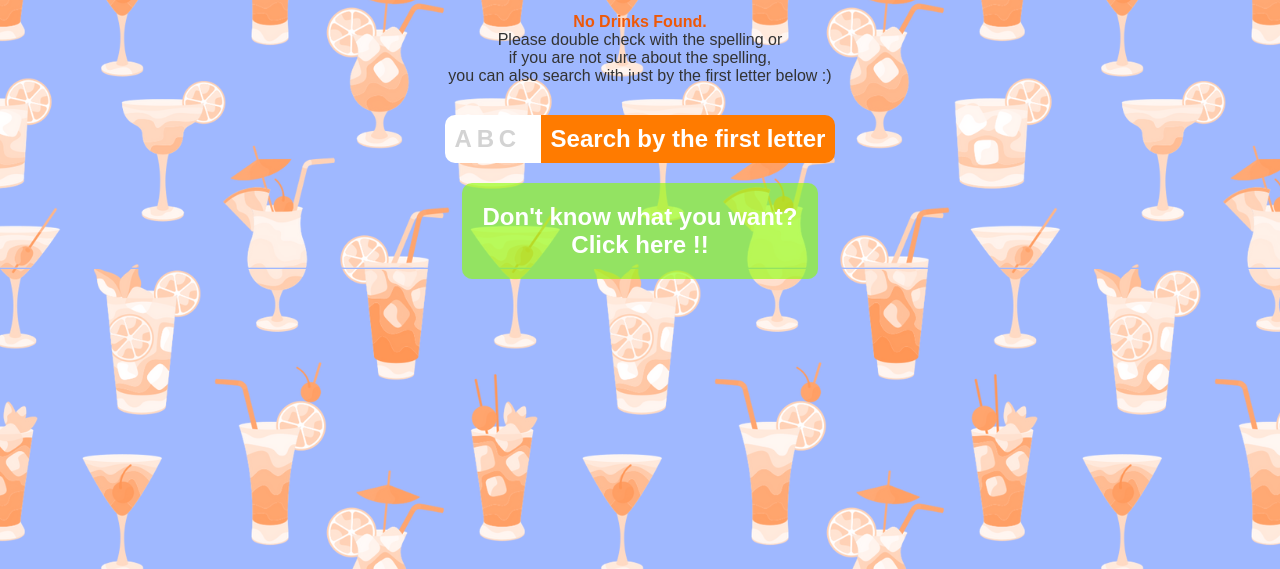
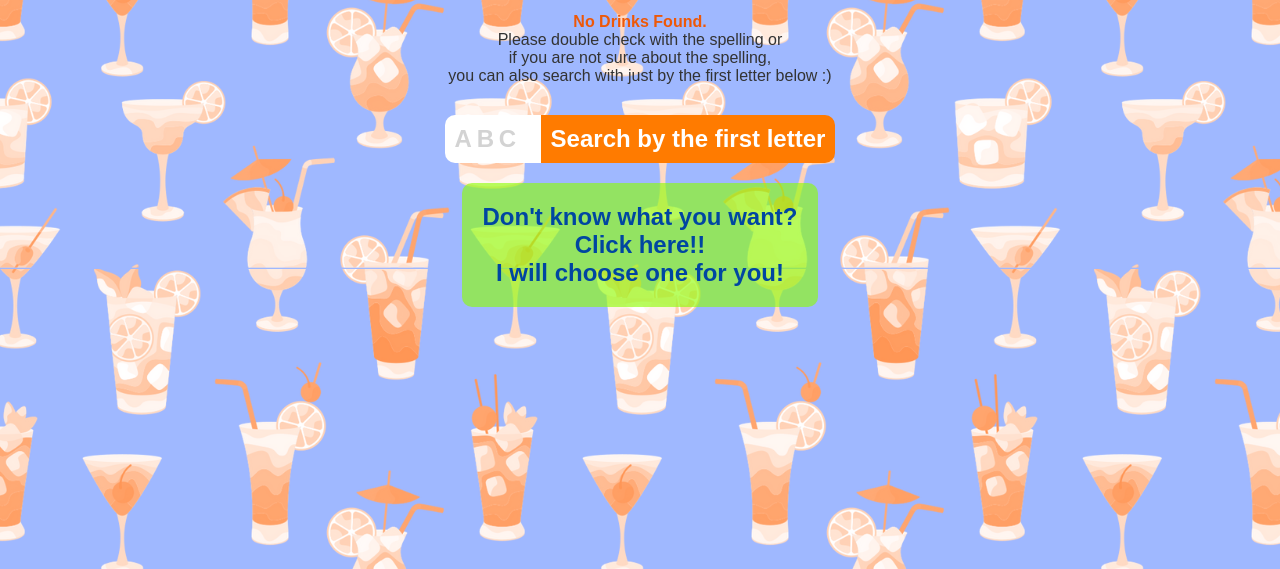
Before and after one commit to Lala0419/Fresh-Drink, a plain HTML site: page index.html in a window 1280 px wide. Shown: the part 231-800 px from the top of the page. Drawn offline with nearby package versions, Linux system fonts and the light colour scheme; no server answers.

Commit message:
changed colour on the random button

```diff
--- a/css/style.css
+++ b/css/style.css
@@ -87,7 +87,8 @@ header div.logo-search .random{
     font-size: 1.5rem;
     justify-content: center;
     margin: 0 auto;
-    margin-top: 20px
+    margin-top: 20px;
+    color: rgb(0,70,161);
 }
 
 div.container.center{
--- a/index.html
+++ b/index.html
@@ -50,7 +50,7 @@
                     </div>
 
                     <!-- button for random -->
-                    <button class="random" type="button" name="button">Don't know what you want? <br> Click here !!</button>
+                    <button class="random" type="button" name="button">Don't know what you want? <br> Click here!!<br> I will choose one for you!</button>
                 </div>
             </form>
         </div>
```
